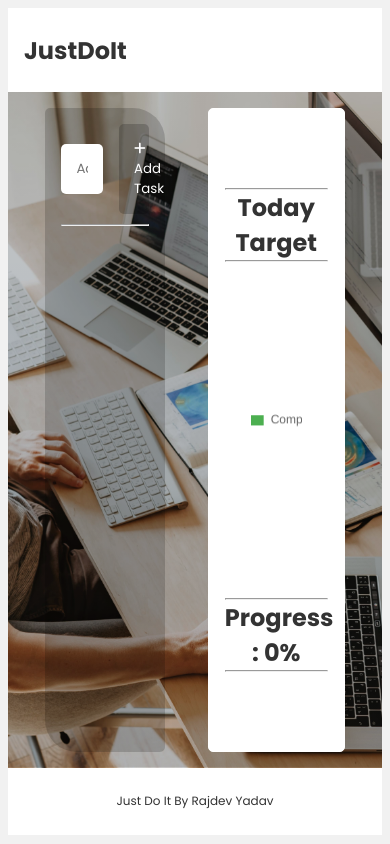
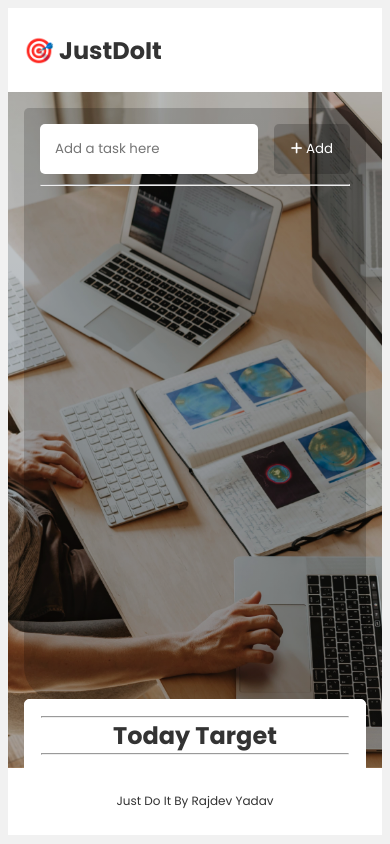
Before and after one commit to beingrajdevyadav/JustDoIt, a React (Vite) app in the folder TodoApp/: page / in a window 390 px wide. Built offline with nearby package versions, Linux system fonts and the light colour scheme.

Commit message:
Responsive CSS Added.

```diff
--- a/TodoApp/src/App.css
+++ b/TodoApp/src/App.css
@@ -165,3 +165,19 @@ footer {
     padding: 1rem;
     font-size: 12px;
 }
+
+/* # Responsiveness  */
+@media screen and (max-width:768px) {
+    main{
+        flex-direction: column;
+        overflow-y: auto;
+    }
+    .todo-app-container{
+        width: 100%;
+        min-height: 70vh;
+        height: auto;
+    }
+    .chart-container{
+        width: 100%;
+    }
+}
--- a/TodoApp/src/App.jsx
+++ b/TodoApp/src/App.jsx
@@ -107,7 +107,7 @@ function App() {
     <>
       {/* header  */}
       <header>
-        <h2>JustDoIt</h2>
+        <h2>🎯 JustDoIt</h2>
         <ToastContainer theme='dark' />
       </header>
 
@@ -123,7 +123,7 @@ function App() {
               placeholder='Add a task here '
             />
 
-            <button onClick={addTask}><i className="fa-solid fa-plus"></i> {editingIndex !== null ? "Update" :  "Add Task"}</button>
+            <button onClick={addTask}><i className="fa-solid fa-plus"></i> {editingIndex !== null ? "Update" :  "Add"}</button>
           </div>
 
           {/* todo list container  */}
```
